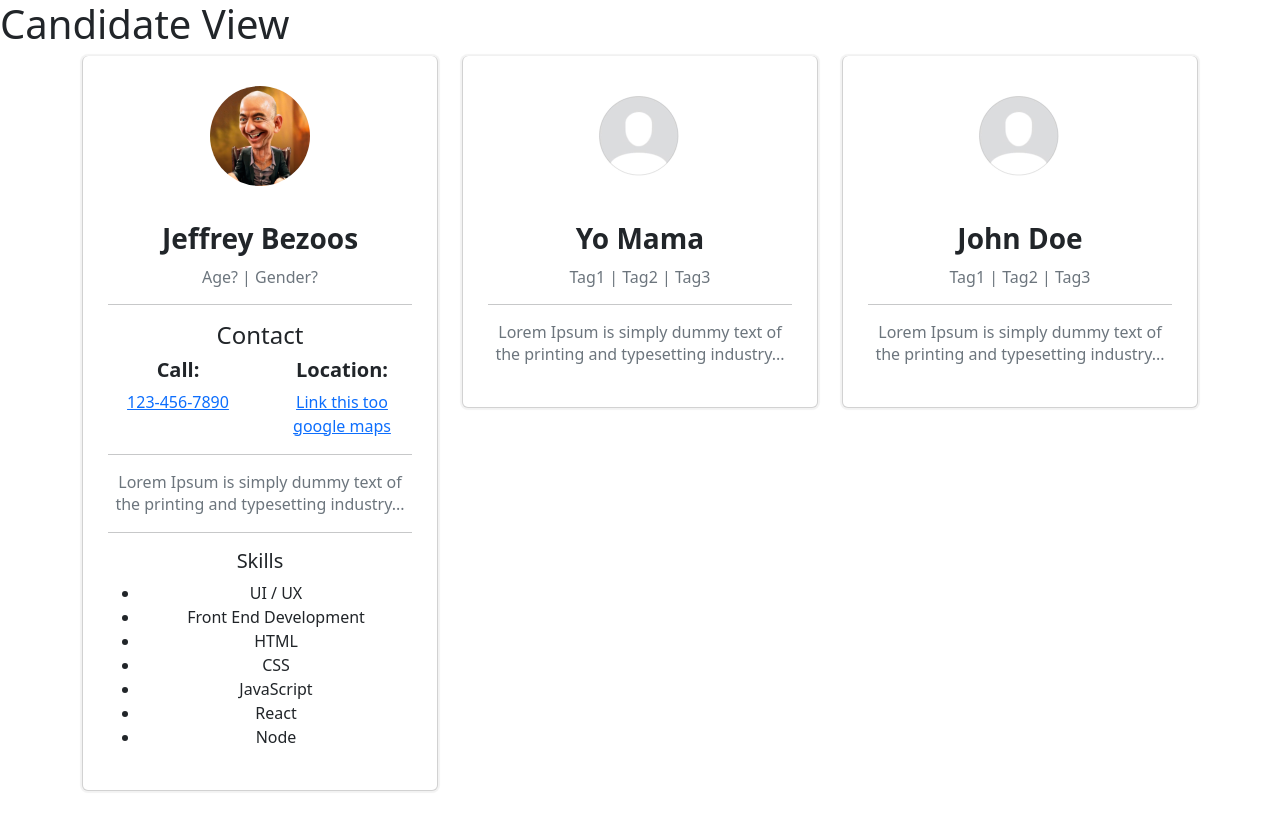
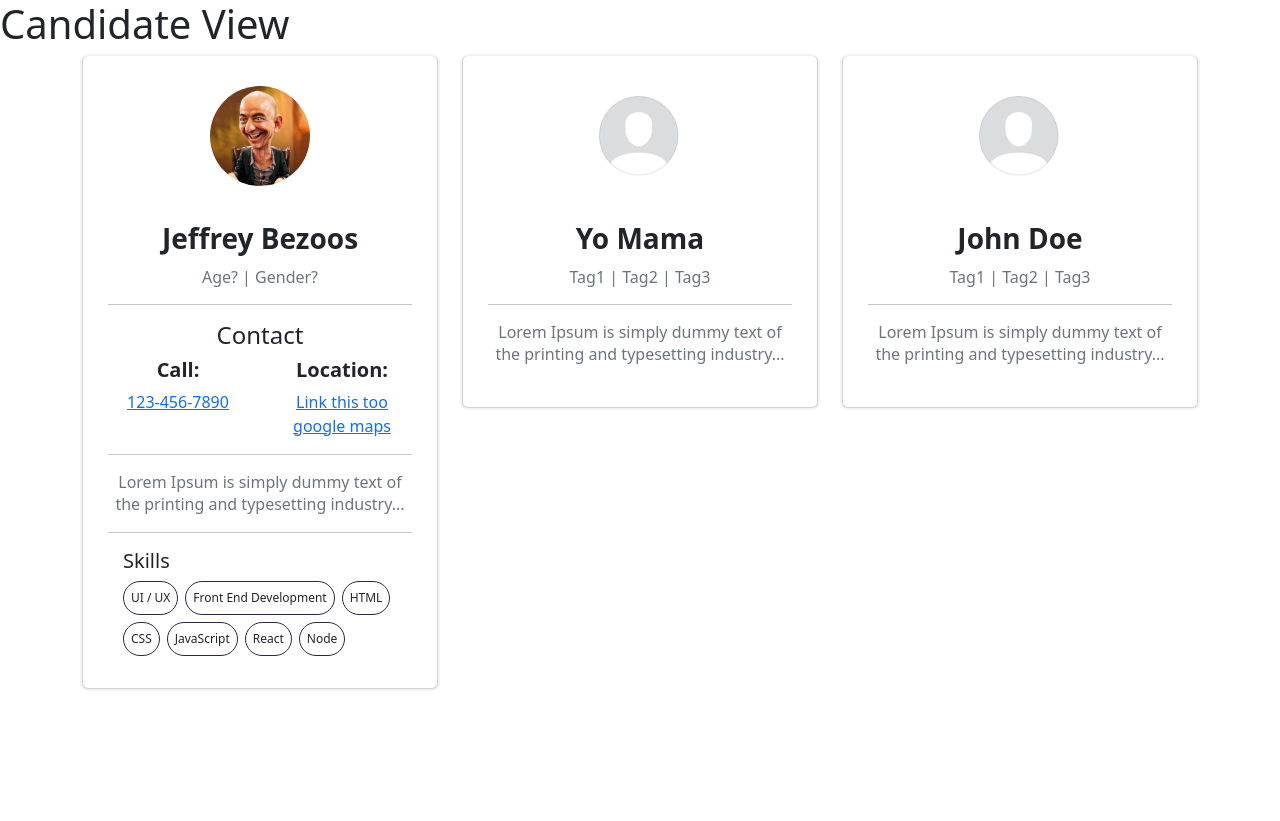
Before and after one commit to chris-menz/phe-frontend, a React (Create React App) app: page /candidateView in a window 1280 px wide. After the commit the page ends 800 px from the top, so only its background shows below. Built offline with nearby package versions, Linux system fonts and the light colour scheme.

Commit message:
Update styles.css

```diff
--- a/src/components/styles.css
+++ b/src/components/styles.css
@@ -151,6 +151,28 @@ body{
     color: #EC4A89;
 }
 
+.skills {
+	/*background-color: #1F1A36;*/
+	text-align: left;
+	padding-left: 15px;
+	/*margin-top: 30px;*/
+}
+
+.skills ul {
+	list-style-type: none;
+	margin: 0;
+	padding: 0;
+}
+
+.skills ul li {
+	border: 1px solid #2D2747;
+	border-radius: 50px;
+	display: inline-block;
+	font-size: 12px;
+	margin: 0 7px 7px 0;
+	padding: 7px;
+}
+
 /*.user-card .card-block .user-image:before {
     bottom: 0;
     border-bottom-left-radius: 50px;
```
